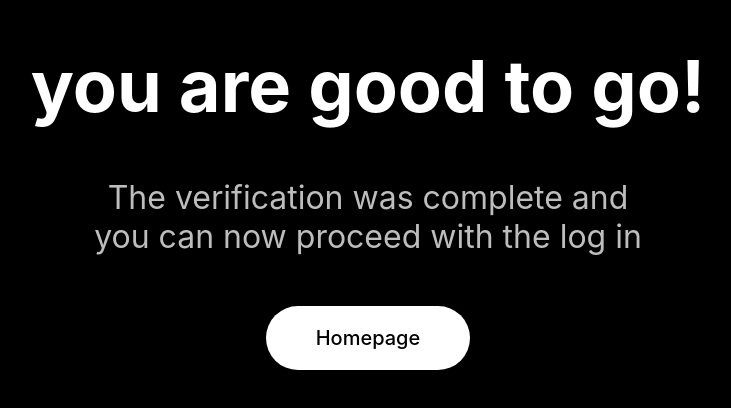
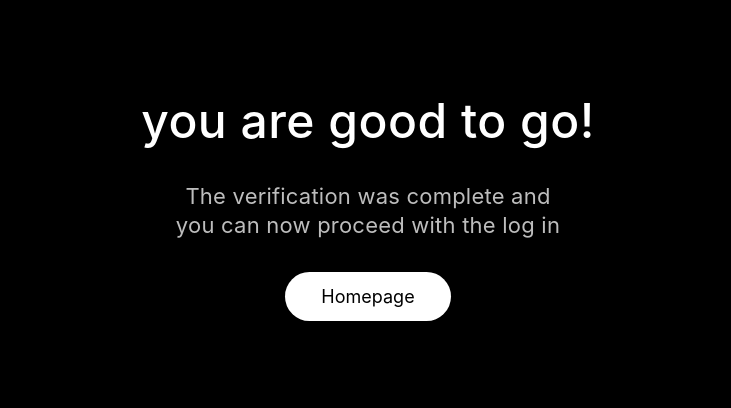
Before and after one commit to kianjain/shisuka, a website: page docs/verification-complete.html in a window 1280 px wide. Shown: the part 194-602 px from the top of the page, without its empty margins (272-1003 px from the left). Drawn offline with Linux system fonts and the light colour scheme.

Commit message:
Restyle verification complete page and update homepage link

```diff
--- a/docs/verification-complete.html
+++ b/docs/verification-complete.html
@@ -23,37 +23,39 @@
       align-items: center;
       overflow: hidden;
       padding: 0;
-      gap: 50px;
+      gap: 32px;
       position: relative;
       border-radius: 10px;
       background: transparent;
     }
     .verification-title {
       color: #fff;
-      font-size: 72px;
-      font-weight: 700;
+      font-size: 48px;
+      font-weight: 500;
       margin: 0;
       text-align: center;
+      letter-spacing: 0.01em;
     }
     .verification-subtext {
       color: #bdbdbd;
-      font-size: 32px;
+      font-size: 22px;
       font-weight: 400;
       text-align: center;
       margin: 0;
-      line-height: 1.2;
+      line-height: 1.3;
+      letter-spacing: 0.01em;
     }
     .verification-button {
       background: #fff;
       color: #000;
       border: none;
-      border-radius: 40px;
-      padding: 20px 50px;
-      font-size: 20px;
-      font-weight: 500;
+      border-radius: 32px;
+      padding: 14px 36px;
+      font-size: 18px;
+      font-weight: 400;
       cursor: pointer;
       transition: background 0.2s;
-      box-shadow: 0 2px 8px rgba(0,0,0,0.05);
+      box-shadow: 0 2px 8px rgba(0,0,0,0.03);
       text-decoration: none;
       display: inline-block;
     }
@@ -65,10 +67,10 @@
         width: 95vw;
       }
       .verification-title {
-        font-size: 8vw;
+        font-size: 6vw;
       }
       .verification-subtext {
-        font-size: 3vw;
+        font-size: 2.2vw;
       }
     }
   </style>
@@ -80,7 +82,7 @@
       The verification was complete and<br>
       you can now proceed with the log in
     </p>
-    <a href="/" class="verification-button">Homepage</a>
+    <a href="https://shisuka.com" class="verification-button">Homepage</a>
   </div>
 </body>
 </html>
```
